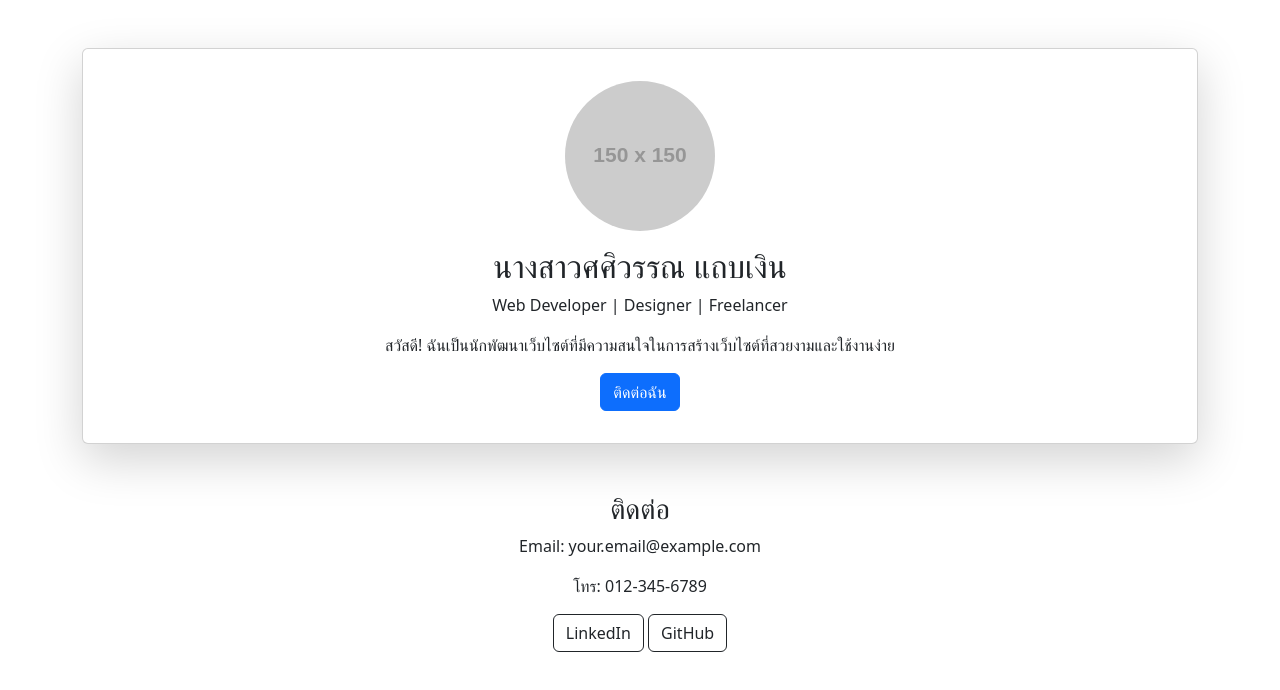
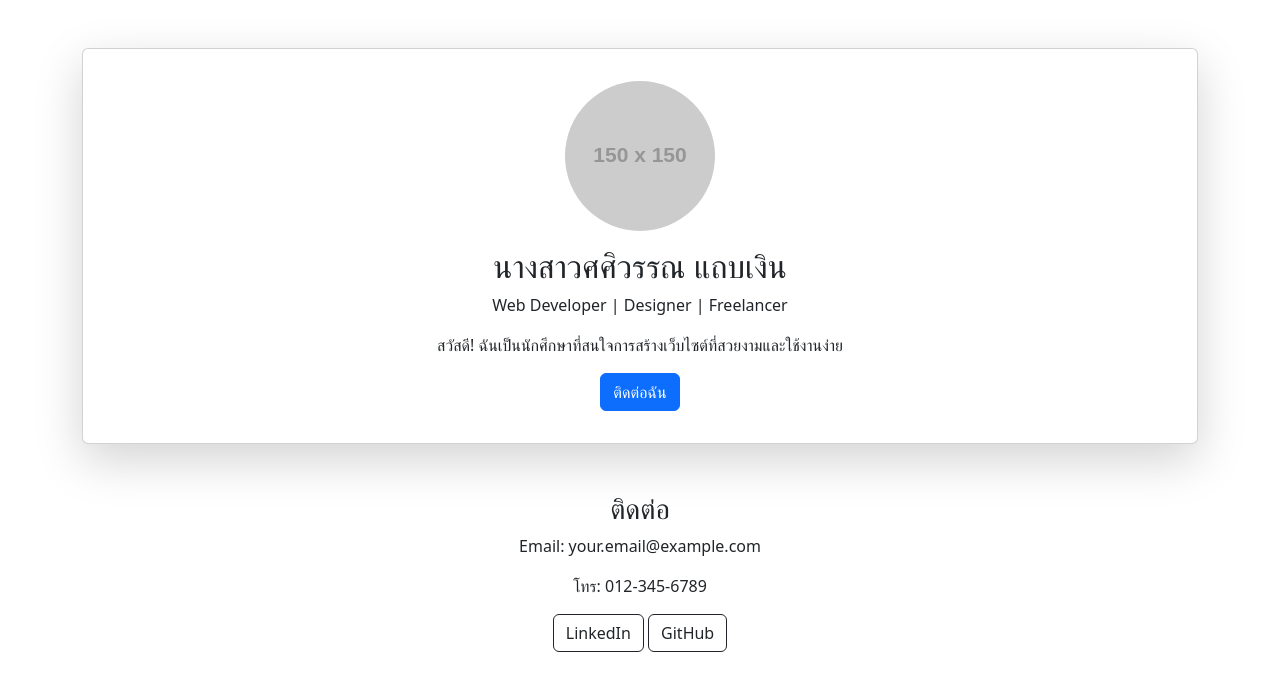
Before and after one commit to Sas1wan/web_html, a plain HTML site: page index.html in a window 1280 px wide. Drawn offline with nearby package versions, Linux system fonts and the light colour scheme; placeholder pictures from the web are drawn by us.

Commit message:
saswiwan.lap editor

```diff
--- a/index.html
+++ b/index.html
@@ -13,7 +13,7 @@
                 <img src="https://via.placeholder.com/150" class="rounded-circle mb-3" alt="Profile Picture">
                 <h2 class="card-title">นางสาวศศิวรรณ แถบเงิน</h2>
                 <p class="card-text">Web Developer | Designer | Freelancer</p>
-                <p class="card-text">สวัสดี! ฉันเป็นนักพัฒนาเว็บไซต์ที่มีความสนใจในการสร้างเว็บไซต์ที่สวยงามและใช้งานง่าย</p>
+                <p class="card-text">สวัสดี! ฉันเป็นนักศึกษาที่สนใจการสร้างเว็บไซต์ที่สวยงามและใช้งานง่าย</p>
                 <a href="#contact" class="btn btn-primary">ติดต่อฉัน</a>
             </div>
         </div>
```
